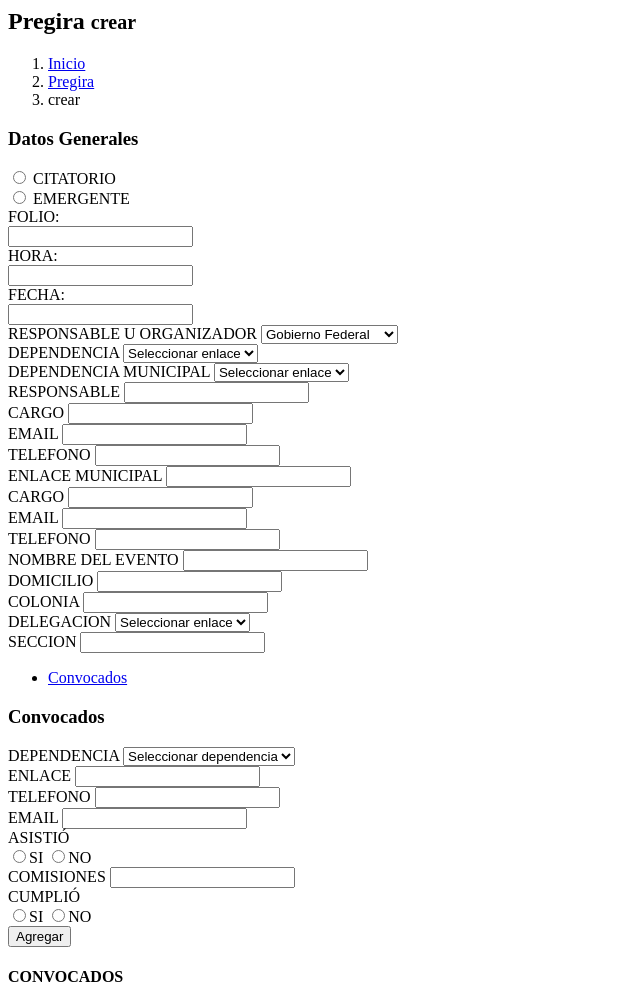
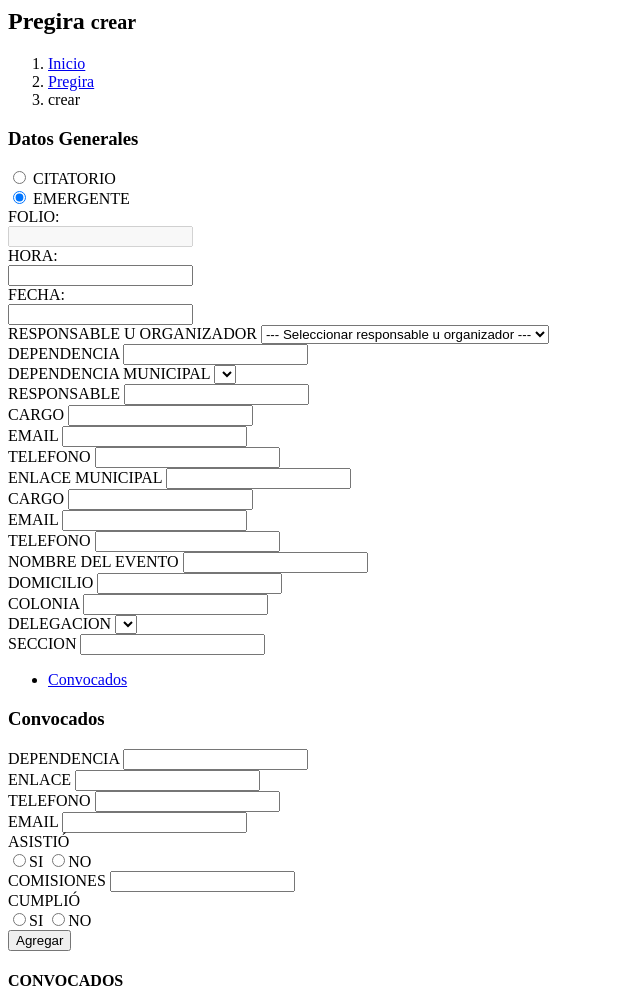
Before and after one commit to isccicg/MetepecLogistica, a PHP site: page /app/views/default/modules/userCam/m.crearPregira.php in a window 1280 px wide. Shown: the top 1007 px of the page, without its empty margins (0-640 px from the left). Run offline with PHP 8.4, Linux system fonts and the light colour scheme; lists and menus that the app fills with data are empty.

Commit message:
Se termino lo de login con respecto a tipo de usuario, ademas de cargar los datos en pregira  y enviar los datos para guardar en la base

```diff
--- a/metepecLogistica/app/controller/crudindexprincipal.php
+++ b/metepecLogistica/app/controller/crudindexprincipal.php
@@ -19,7 +19,7 @@ if(isset($_GET['urlValue']))
 				$resultado = $valida->validaUsuario($_POST['usuario'],$_POST['contrasena']);
 					if($resultado === "OK"){
 						// echo "ok";
-						header('Location:../../index.php?action=menuGeneral');
+						header('Location:../../index.php');
 					}
 					else{
 						$_SESSION["slm_error"] = $resultado;
--- a/metepecLogistica/app/model/logout.php
+++ b/metepecLogistica/app/model/logout.php
@@ -4,6 +4,7 @@ class logout{
 		public function salir(){
 			session_start();
 			unset($_SESSION["slm_usu"]);
+			unset($_SESSION["tipoUsuario"]);
 			unset($_SESSION["slm_error"]);
 			return true;
 		}
--- a/metepecLogistica/app/model/validar.php
+++ b/metepecLogistica/app/model/validar.php
@@ -30,11 +30,12 @@
 								$consulta = "SELECT * FROM usuario WHERE usuario = '$usuario' and contrasena = '".sha1($contrasena)."'"; //Consulta si existe el usuario con el password correcto
 					            $resultado = mysql_query($consulta,$this->conexion) or die(mysql_error());
 					           	$filas = mysql_num_rows($resultado);
-					           	$idUsuario = mysql_fetch_assoc($resultado);
+					           	$datosUsuario = mysql_fetch_assoc($resultado);
 								if($filas === 1){
 									$_SESSION["slm_usu"] = $usuario;
+									$_SESSION["tipoUsuario"] = $datosUsuario["tipousuario"];
 									$ultimo_ingreso = date('Y-m-d H:i:s');
-									$usuario_id = $idUsuario['id'];
+									$usuario_id = $datosUsuario['id'];
 									$consulta = "UPDATE usuario SET usuario_ultimo_ingreso = '$ultimo_ingreso' WHERE id = '$usuario_id'";
 						            $resultado = mysql_query($consulta,$this->conexion);
 						            if($resultado)
--- a/metepecLogistica/app/views/default/modules/userCam/m.crearGira.php
+++ b/metepecLogistica/app/views/default/modules/userCam/m.crearGira.php
@@ -164,7 +164,7 @@
                                     <div class="form-group">
                                       <label>RESPONSABLE U ORGANIZADOR</label>
                                         <select name="Datos[responsable]" class="form-control" required>
-                                            <option value="">---Seleccionar responsable u organizador---</option>
+                                            <option value="">--- Seleccionar responsable u organizador ---</option>
                                           <option value="Gobierno Federal">Gobierno Federal</option>
                 						  <option value="Gobierno Estatal">Gobierno Estatal</option>
                                           <option value="Gobierno Municipal">Gobierno Municipal</option>
--- a/metepecLogistica/app/views/default/modules/userCam/m.crearPregira.php
+++ b/metepecLogistica/app/views/default/modules/userCam/m.crearPregira.php
@@ -1,3 +1,4 @@
+<body onload="objDelegaciones(); objDependenciasM(); onjDelegacionesBeneficiario();"></body>
  <!-- Content Wrapper. Contains page content -->
   <div class="content-wrapper">
     <!-- Content Header (Page header) -->
@@ -18,6 +19,7 @@
       <div class="row">
         <!-- left column -->
         <div class="col-md-12">
+          <form id="frmDatosPregira" method="POST" action="app/controller/crudaltapregira.php?accion=datosAltaPreGira">
           <!-- general form elements -->
           <div class="box box-primary">
             <div class="box-header with-border">
@@ -35,14 +37,13 @@
                   </label>
                   <label class="radio-inline">
                     <div class="checkbox icheck">
-                        <input type="radio" name="btnradio"> EMERGENTE
+                      <input type="radio" name="btnradio" checked> EMERGENTE
                     </div>
                   </label>
                 </div>
               </div>
               <div class="col-md-12">
                 <div class="row ">
-
 				          <div class="col-md-2 pull-right">
                     <!-- Date -->
                     <div class="form-group">
@@ -51,11 +52,10 @@
                             <div class="input-group-addon">
                                 <i class="fa fa-hashtag"></i>
                             </div>
-                                            <input type="text" class="form-control pull-right" >
+                            <input type="text" class="form-control pull-right" disabled="true">
                         </div>
                     </div>
                   </div>
-
                   <div class="col-md-2 pull-right">
                     <!-- Date -->
                     <div class="form-group">
@@ -64,7 +64,7 @@
                             <div class="input-group-addon">
                                 <i class="glyphicon glyphicon-time"></i>
                             </div>
-                                            <input type="text" class="form-control pull-right" value="">
+                            <input type="text" name="Datos[hora]" class="form-control pull-right" value="">
                         </div>
                     </div>
                   </div>
@@ -76,73 +76,66 @@
                             <div class="input-group-addon">
                                 <i class="fa fa-calendar"></i>
                             </div>
-                                            <input type="text" class="form-control pull-right" id="datepicker">
+                            <input type="text" name="Datos[fecha]" class="form-control pull-right" id="datepicker">
                         </div>
                     </div>
                   </div>
 
                 </div>
               </div>
-
               <div class="row">
                 <div class="col-md-4">
                   <div class="form-group">
                     <label>RESPONSABLE U ORGANIZADOR</label>
-                        <select class="form-control">
-                          <option>Gobierno Federal</option>
-						  <option>Gobierno Estatal</option>
-                          <option>Gobierno Municipal</option>
-						  <option>ONG</option>
-						  <option>CDE PRI</option>
-						  <option>CEN PRI</option>
+                      <select name="Datos[responsablepG]" class="form-control" required>
+                        <option value="">--- Seleccionar responsable u organizador ---</option>
+                        <option value="Gobierno Federal">Gobierno Federal</option>
+                        <option value="Gobierno Estatal">Gobierno Estatal</option>
+                        <option value="Gobierno Municipal">Gobierno Municipal</option>
+                        <option value="ONG">ONG</option>
+                        <option value="CDE PRI">CDE PRI</option>
+                        <option value="CEN PRI">CEN PRI</option>
                       </select>
                   </div>
                 </div>
                 <div class="col-md-4">
                   <div class="form-group">
                     <label>DEPENDENCIA</label>
-                        <select class="form-control">
-                          <option>Seleccionar enlace</option>
+                      <input type="text" name="Datos[dependencia]" class="form-control" required>
+                  </div>
+                </div>
+				        <div class="col-md-4">
+                  <div class="form-group">
+                    <label>DEPENDENCIA MUNICIPAL</label>
+                      <select name="Datos[dependenciaMunicipal]" class="form-control" id="dependenciaMunicipal" required>
                       </select>
                   </div>
                 </div>
-
-				  <div class="col-md-4">
-                    <div class="form-group">
-                      <label>DEPENDENCIA MUNICIPAL</label>
-                        <select class="form-control">
-                          <option>Seleccionar enlace</option>
-                        </select>
-                    </div>
-                  </div>
-
-
               </div>  <!-- /.row -->
 
               <div class="row">
                 <div class="col-md-3">
                   <div class="form-group">
                     <label>RESPONSABLE</label>
-                        <input type="text" class="form-control">
+                      <input type="text" name="Datos[responsable]" class="form-control" required>
                   </div>
                 </div>
                 <div class="col-md-3">
                   <div class="form-group">
                     <label>CARGO</label>
-                      	 <input type="text" class="form-control">
-
+                    <input type="text" name="Datos[cargoResponsable]" class="form-control" required>
                   </div>
                 </div>
                 <div class="col-md-3">
                   <div class="form-group">
                     <label>EMAIL</label>
-                        <input type="text" class="form-control">
+                      <input type="text" name="Datos[emailResponsable]" class="form-control" required>
                   </div>
                 </div>
                 <div class="col-md-3">
                   <div class="form-group">
                     <label>TELEFONO</label>
-                        <input type="text" class="form-control">
+                      <input type="text" name="Datos[telefonoResponsable]" class="form-control" id="numAsistentes" required>
                   </div>
                 </div>
               </div> <!-- /.row -->
@@ -150,26 +143,25 @@
                 <div class="col-md-3">
                   <div class="form-group">
                     <label>ENLACE MUNICIPAL</label>
-                        <input type="text" class="form-control">
+                      <input type="text" name="Datos[enlace]" class="form-control" required>
                   </div>
                 </div>
                 <div class="col-md-3">
                   <div class="form-group">
                     <label>CARGO</label>
-					  <input type="text" class="form-control">
-
+					          <input type="text" name="Datos[cargoEnlace]" class="form-control" required>
                   </div>
                 </div>
                 <div class="col-md-3">
                   <div class="form-group">
                     <label>EMAIL</label>
-                        <input type="text" class="form-control">
+                      <input type="text" name="Datos[emailEnlace]" class="form-control" required>
                   </div>
                 </div>
                 <div class="col-md-3">
                   <div class="form-group">
                     <label>TELEFONO</label>
-                        <input type="text" class="form-control">
+                      <input type="text" name="Datos[telefonoEnlace]" class="form-control" id="numAsistentes" required>
                   </div>
                 </div>
               </div> <!-- /.row -->
@@ -178,45 +170,40 @@
                  <div class="col-md-12">
                   <div class="form-group">
                     <label>NOMBRE DEL EVENTO</label>
-                        <input type="text" class="form-control">
+                      <input type="text" name="Datos[evento]" class="form-control" required>
                   </div>
                 </div>
               </div>
 
               <div class="row">
-
-
                 <div class="col-md-5">
                     <div class="form-group">
                         <label>DOMICILIO</label>
-                                    <input type="text" class="form-control">
+                        <input type="text" name="Datos[domicilio]" class="form-control" required>
                     </div>
                 </div>
                 <div class="col-md-3">
                     <div class="form-group">
                         <label>COLONIA</label>
-                                    <input type="text" class="form-control">
+                        <input type="text" name="Datos[colonia]" class="form-control" required>
                     </div>
                 </div>
 							  <div class="col-md-3">
                   <div class="form-group">
                       <label>DELEGACION</label>
-                                    <select class="form-control">
-                                        <option>Seleccionar enlace</option>
+                      <select name="Datos[delegacion]" class="form-control" id="delegaciones" required>
                       </select>
                   </div>
                 </div>
 							  <div class="col-md-1">
                   <div class="form-group">
                     <label>SECCION</label>
-                                    <input type="text" class="form-control">
+                    <input type="text" name="Datos[seccion]" class="form-control text-right" id="numAsistentes" required>
                   </div>
                 </div>
               </div>  <!-- /.row -->
-
             </div>
               <!-- /.box-body -->
-
           </div>
           <div class="nav-tabs-custom">
             <ul class="nav nav-tabs pull-right">
@@ -234,30 +221,27 @@
                         <div class="col-md-3">
                           <div class="form-group">
                             <label>DEPENDENCIA</label>
-                        <select name="Datos[selectDependencia]" class="form-control">
-                          <option>Seleccionar dependencia</option>
-                          <option>Dirección de gobierno</option>
-                        </select>
+                              <input type="text" name="selectDependencia" class="form-control">
                           </div>
                         </div>
                         <div class="col-md-3">
                           <div class="form-group">
                             <label>ENLACE</label>
-					   <input type="text" name="Datos[selectEnlace]" class="form-control">
+      					            <input type="text" name="selectEnlace" class="form-control">
 
                           </div>
                         </div>
                         <div class="col-md-3">
                           <div class="form-group">
                             <label>TELEFONO</label>
-					    <input type="text" name="Datos[selectTelefono]" class="form-control">
+      					            <input type="text" name="selectTelefono" class="form-control" id="numAsistentes">
 
                           </div>
                         </div>
                         <div class="col-md-3">
                           <div class="form-group">
                             <label>EMAIL</label>
-					  <input type="text" name="Datos[selectEmail]" class="form-control">
+      					  <input type="text" name="selectEmail" class="form-control">
                           </div>
                         </div>
 
@@ -268,10 +252,10 @@
                             <label>ASISTIÓ</label>
                             <div class="input-group">
                               <label class="radio-inline">
-                          <input type="radio" name="Datos[btnRadioAsistencia]" value="SI">SI
+                                <input type="radio" name="btnRadioAsistencia" value="SI">SI
                               </label>
                               <label class="radio-inline">
-                          <input type="radio" name="Datos[btnRadioAsistencia]" value="NO">NO
+                                <input type="radio" name="btnRadioAsistencia" value="NO">NO
                               </label>
                             </div>
                           </div>
@@ -279,7 +263,7 @@
                         <div class="col-md-3">
                           <div class="form-group">
                             <label>COMISIONES</label>
-                      <input type="text" name="Datos[comisiones]" class="form-control">
+                            <input type="text" name="comisiones" class="form-control">
                           </div>
                         </div>
                         <div class="col-md-3">
@@ -287,10 +271,10 @@
                             <label>CUMPLIÓ</label>
                             <div class="input-group">
                               <label class="radio-inline">
-                          <input type="radio" name="Datos[btnRadioCumplio]" value="SI">SI
+                                <input type="radio" name="btnRadioCumplio" value="SI">SI
                               </label>
                               <label class="radio-inline">
-                          <input type="radio" name="Datos[btnRadioCumplio]" value="NO">NO
+                                <input type="radio" name="btnRadioCumplio" value="NO">NO
                               </label>
                             </div>
                           </div>
@@ -300,7 +284,7 @@
 
                   </div>
                   <div class="box-footer">
-              <button onclick="agregarConvocados()" class="btn btn-success pull-right">Agregar</button>
+                    <button type="button" onclick="agregarConvocados()" class="btn btn-success pull-right">Agregar</button>
                   </div>
                 </div><!-- /.box -->
 
@@ -337,7 +321,7 @@
               </div>
             </div>
           </div>
-
+          </form>
         </div>
 
       </div>
```
Also changed, not shown: metepecLogistica/app/controller/crudaltapregira.php (added, +13 -0 lines), metepecLogistica/app/views/default/efectos/dist/js/altapregira.js (+8 -8 lines), metepecLogistica/app/views/default/sections/s.menuUserC.php (+19 -0 lines), metepecLogistica/app/views/default/sections/s.menuUserS.php (+19 -0 lines), metepecLogistica/index.php (+15 -12 lines). Lines whose indentation alone changed are shown as unchanged.
